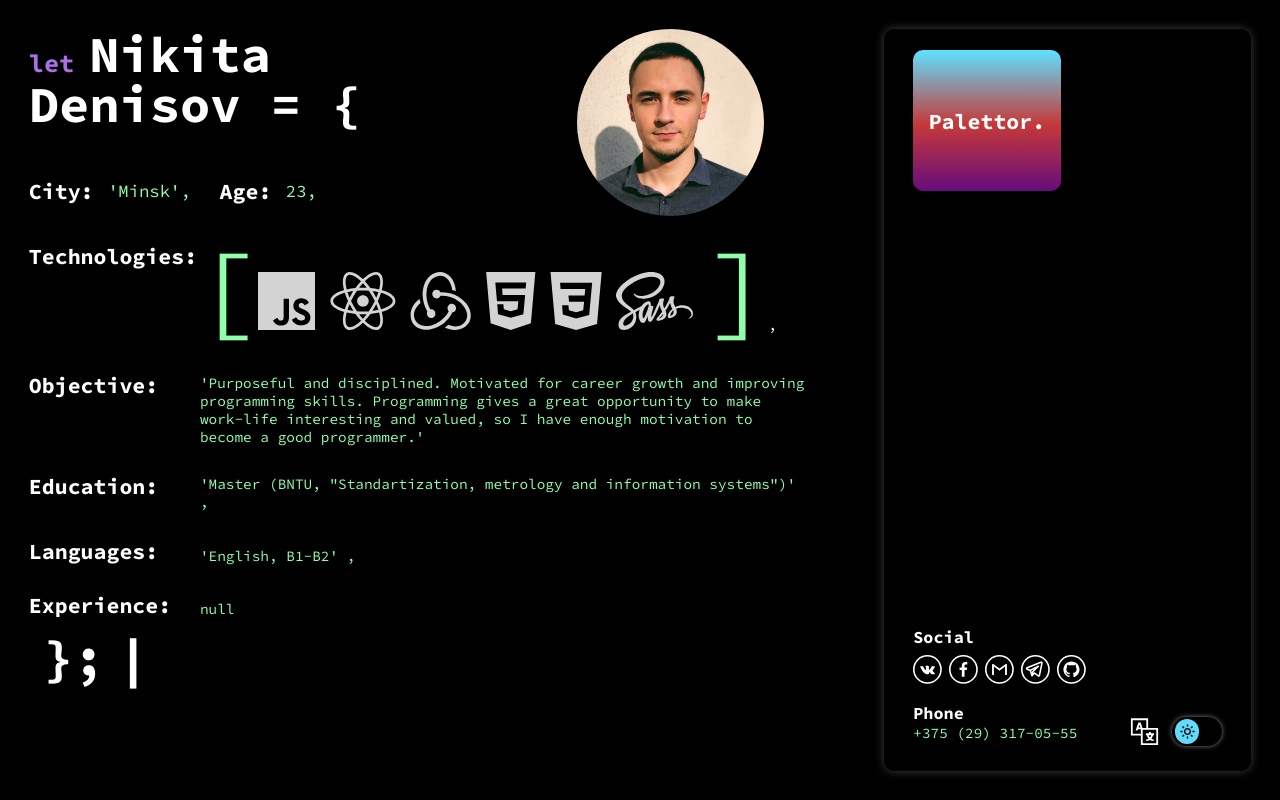
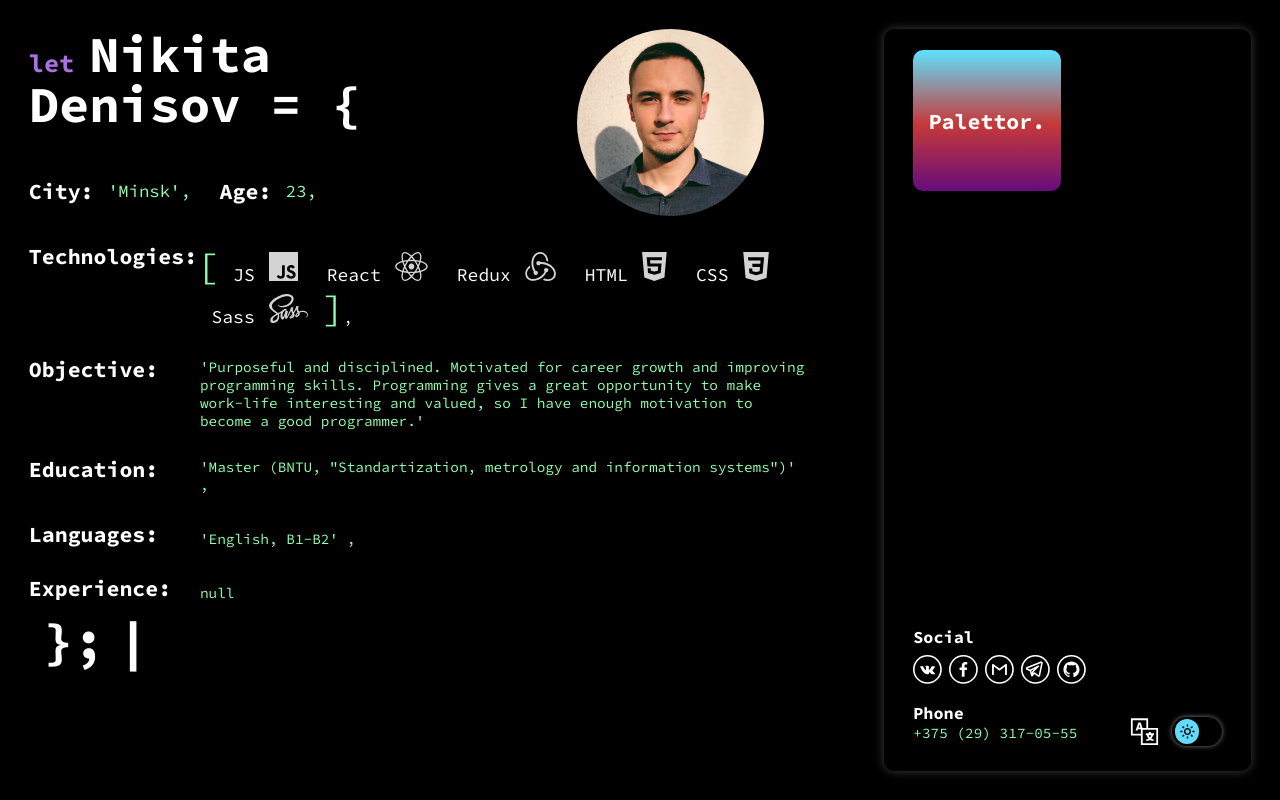
Before and after one commit to NikitaDen/portfolio, a React (Create React App) app: page / in a window 1280 px wide. Built offline with nearby package versions, Linux system fonts and the light colour scheme.

Commit message:
new style for technologies

```diff
--- a/src/components/Portfolio/portfolio.scss
+++ b/src/components/Portfolio/portfolio.scss
@@ -46,8 +46,11 @@
       border-radius: 10px;
 
       @media all and (max-width: 414px) {
+        font-size: 1rem;
+      }
+
+      @media all and (max-width: 768px) {
         font-size: 1.25rem;
-        //height: 0px;
       }
 
       &.palettor {
--- a/src/components/SummaryInfo/MainInfo/MainInfo.jsx
+++ b/src/components/SummaryInfo/MainInfo/MainInfo.jsx
@@ -27,8 +27,14 @@ const MainInfo = (props) => {
                 {toggleLang(<h3>'Технологии': </h3>, <h3>Technologies: </h3>)}
                 <div className={'technologies'}>
                     <span className={props.darkMode ? 'bracket bracket--dark' : 'bracket'}>[</span>
-                    {props.technologies.map(item => <img key={item.id} src={item.photo} alt={item.alt}
-                                                         className={props.darkMode ? 'technology technology--dark' : 'technology'}/>)}
+                    {props.technologies.map(item => {
+                        return (
+                            <>
+                                <span className='technology-text'>{item.alt}</span>
+                                <img key={item.id} src={item.photo} alt={item.alt}
+                                     className={props.darkMode ? 'technology technology--dark' : 'technology'}/>
+                            </>)
+                    })}
                     <span className={props.darkMode ? 'bracket bracket--dark' : 'bracket'}>]</span>,
                 </div>
             </div>
--- a/src/components/SummaryInfo/MainInfo/main-info.scss
+++ b/src/components/SummaryInfo/MainInfo/main-info.scss
@@ -4,6 +4,12 @@
 
   @media all and (max-width: 1024px) {
     padding-right: 0;
+  }
+
+  .technology-text {
+    font-size: 1.25rem;
+    padding-right: 1rem;
+    font-weight: 400;
   }
 
   .cursor {
@@ -49,7 +55,7 @@
       display: inline-block;
       margin: 0;
       line-height: 1;
-      font-size: 7rem;
+      font-size: 2.5rem;
       transform: translateY(-5%);
       color: rgb(51, 12, 207);
 
@@ -83,9 +89,8 @@
 }
 
 .technologies {
-
   .technology {
-    height: 4rem;
+    height: 2rem;
     margin: .5rem 1rem 0 0;
 
     &--dark {
```
